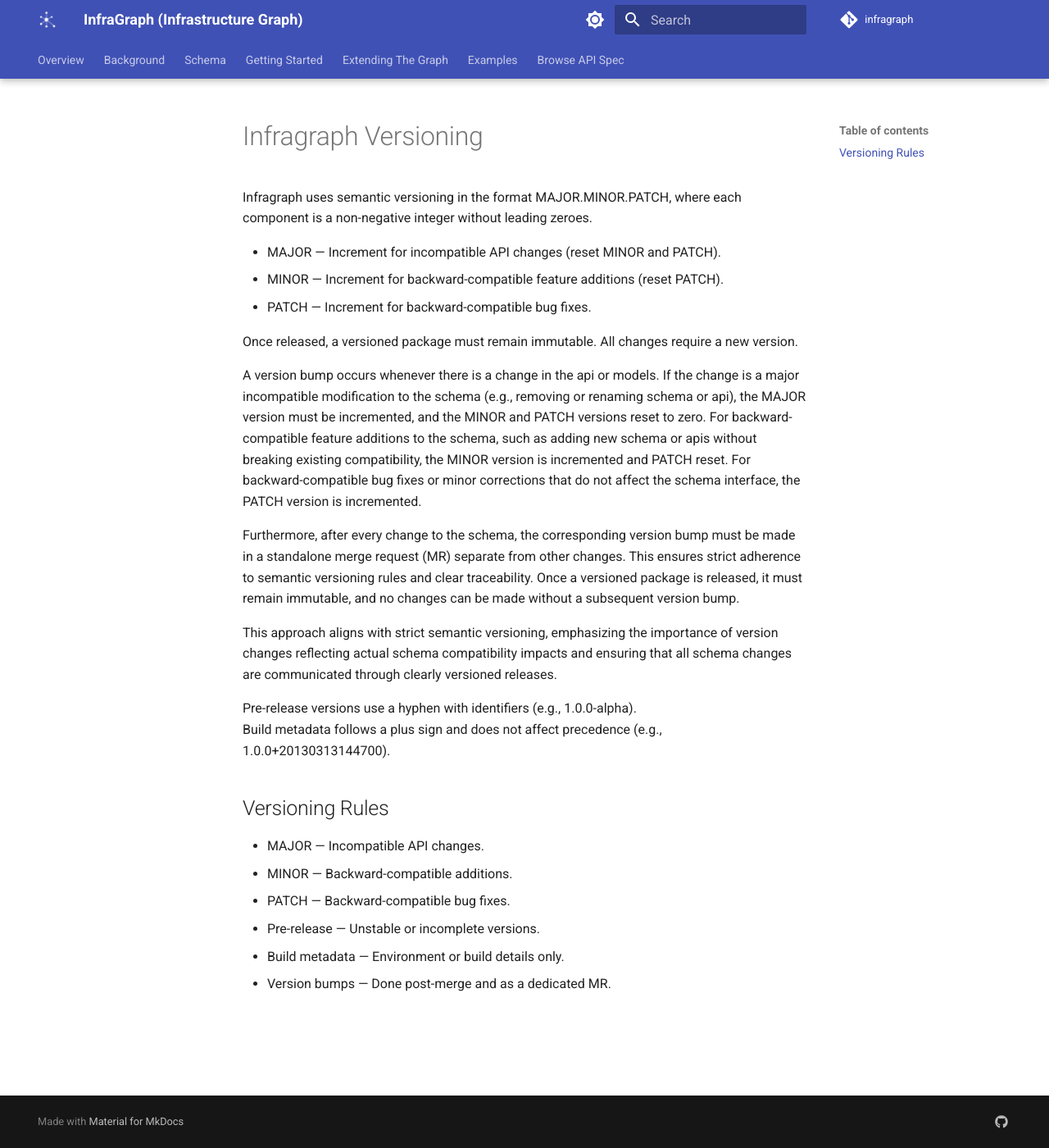
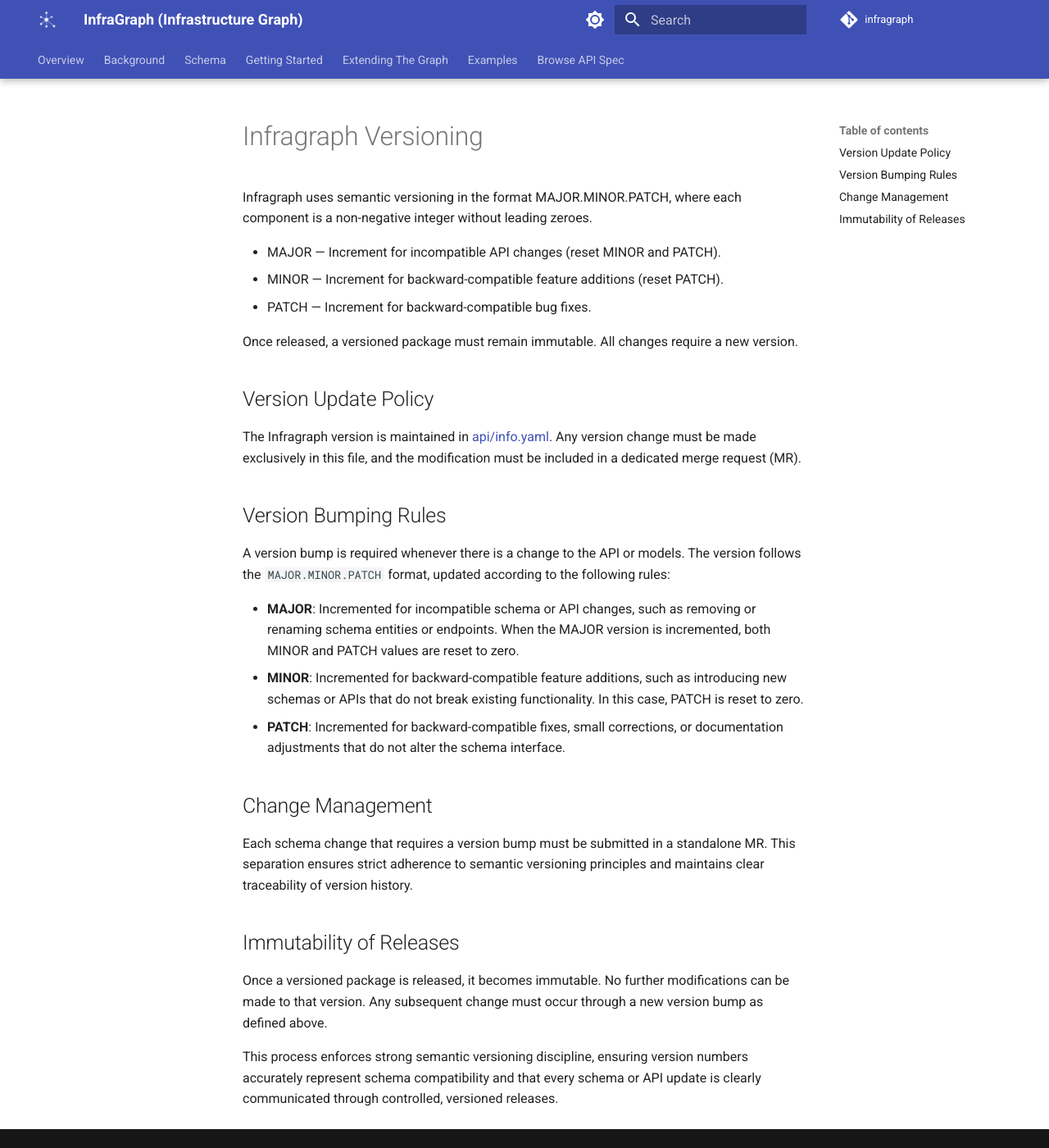
Before and after one commit to Keysight/infragraph, an MkDocs documentation site: the page built from docs/src/version.md, in a window 1280 px wide and 1400 px high. Shown: the whole window at 82% size. Built offline with MkDocs 1.6.1 and Material for MkDocs 9.7.7, drawn with Linux system fonts in a browser that asks for light colours; comment, search, counter and statistics services are not loaded.

Commit message:
adding update policy and rules

```diff
--- a/docs/src/version.md
+++ b/docs/src/version.md
@@ -8,20 +8,21 @@
 
 Once released, a versioned package must remain immutable. All changes require a new version.
 
-A version bump occurs whenever there is a change in the api or models. If the change is a major incompatible modification to the schema (e.g., removing or renaming schema or api), the MAJOR version must be incremented, and the MINOR and PATCH versions reset to zero. For backward-compatible feature additions to the schema, such as adding new schema or apis without breaking existing compatibility, the MINOR version is incremented and PATCH reset. For backward-compatible bug fixes or minor corrections that do not affect the schema interface, the PATCH version is incremented.
+## Version Update Policy
 
-Furthermore, after every change to the schema, the corresponding version bump must be made in a standalone merge request (MR) separate from other changes. This ensures strict adherence to semantic versioning rules and clear traceability. Once a versioned package is released, it must remain immutable, and no changes can be made without a subsequent version bump.
+The Infragraph version is maintained in [api/info.yaml](../../api/info.yaml). Any version change must be made exclusively in this file, and the modification must be included in a dedicated merge request (MR).
 
-This approach aligns with strict semantic versioning, emphasizing the importance of version changes reflecting actual schema compatibility impacts and ensuring that all schema changes are communicated through clearly versioned releases.
+## Version Bumping Rules
+A version bump is required whenever there is a change to the API or models. The version follows the `MAJOR.MINOR.PATCH` format, updated according to the following rules:
 
-Pre-release versions use a hyphen with identifiers (e.g., 1.0.0-alpha).
-Build metadata follows a plus sign and does not affect precedence (e.g., 1.0.0+20130313144700).
+- **MAJOR**: Incremented for incompatible schema or API changes, such as removing or renaming schema entities or endpoints. When the MAJOR version is incremented, both MINOR and PATCH values are reset to zero.
+- **MINOR**: Incremented for backward-compatible feature additions, such as introducing new schemas or APIs that do not break existing functionality. In this case, PATCH is reset to zero.
+- **PATCH**: Incremented for backward-compatible fixes, small corrections, or documentation adjustments that do not alter the schema interface.
 
-## Versioning Rules
+## Change Management
+Each schema change that requires a version bump must be submitted in a standalone MR. This separation ensures strict adherence to semantic versioning principles and maintains clear traceability of version history.
 
-* MAJOR — Incompatible API changes.
-* MINOR — Backward-compatible additions.
-* PATCH — Backward-compatible bug fixes.
-* Pre-release — Unstable or incomplete versions.
-* Build metadata — Environment or build details only.
-* Version bumps — Done post-merge and as a dedicated MR.
+## Immutability of Releases
+Once a versioned package is released, it becomes immutable. No further modifications can be made to that version. Any subsequent change must occur through a new version bump as defined above.
+
+This process enforces strong semantic versioning discipline, ensuring version numbers accurately represent schema compatibility and that every schema or API update is clearly communicated through controlled, versioned releases.
```
